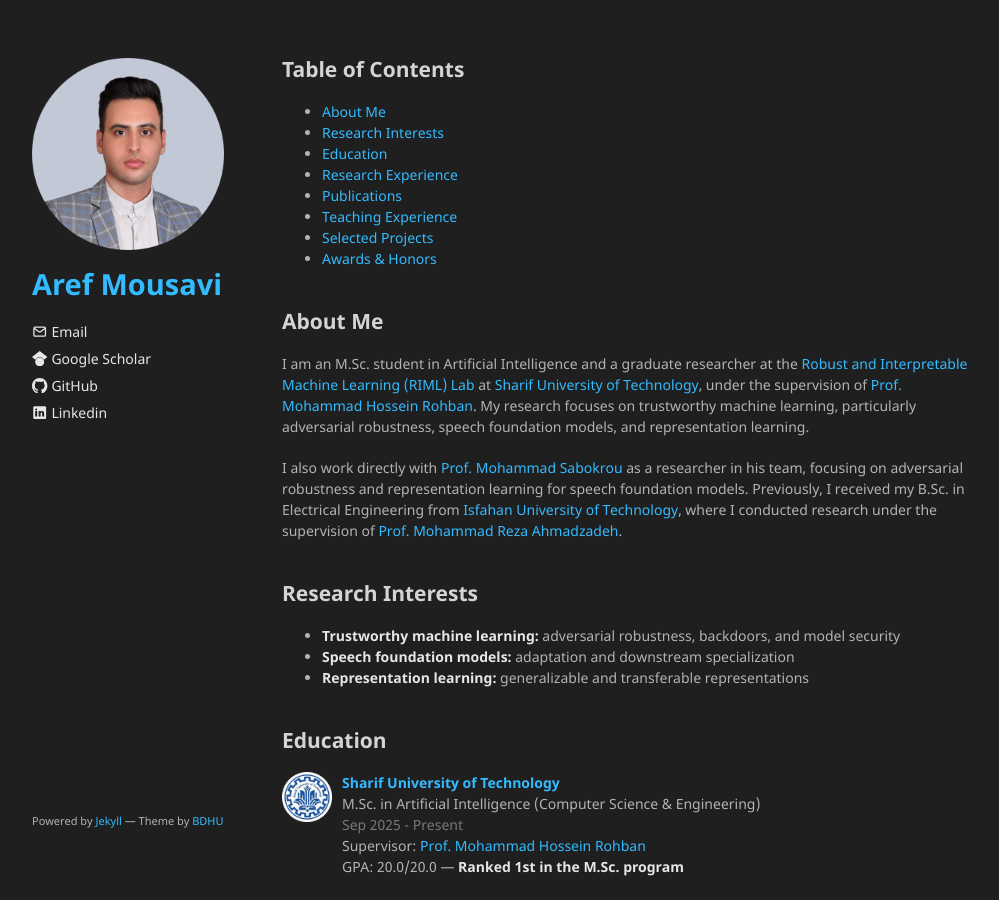
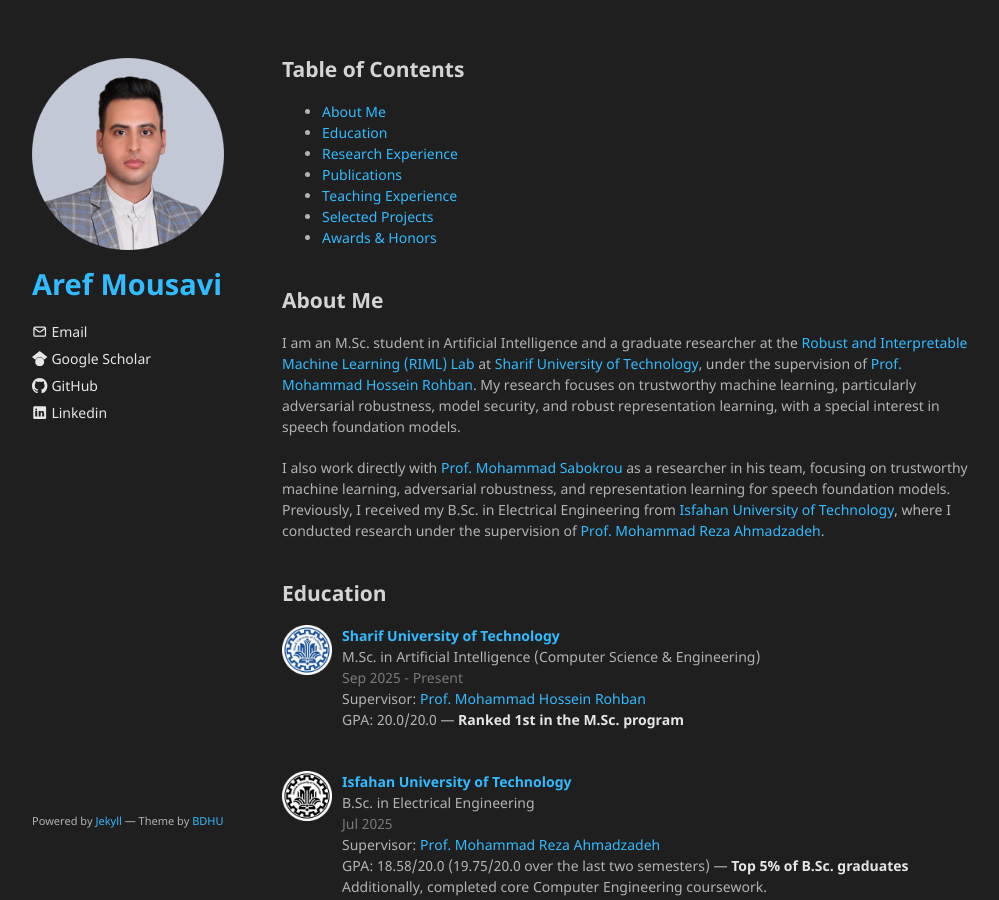
Before and after one commit to arefmousavi/arefmousavi.github.io, a Jekyll site: the page built from index.md, in a window 1280 px wide and 900 px high. Shown: the whole window, without its empty margins (133-1132 px from the left). Built offline with Jekyll 4.4.1, drawn with Linux system fonts in a browser that asks for light colours; the repository's description, which GitHub fills in, is left out; some of the changed text lies outside the part shown.

Commit message:
Update website

```diff
--- a/index.md
+++ b/index.md
@@ -5,7 +5,6 @@ title: Aref Mousavi
 
 ## Table of Contents
 - [About Me](#about-me)
-- [Research Interests](#research-interests)
 - [Education](#education)
 - [Research Experience](#research-experience)
 - [Publications](#publications)
@@ -15,15 +14,9 @@ title: Aref Mousavi
 <br><br>
 
 ## About Me
-I am an M.Sc. student in Artificial Intelligence and a graduate researcher at the <a href="https://www.linkedin.com/company/robust-and-interpretable-machine-learning-lab/" target="_blank">Robust and Interpretable Machine Learning (RIML) Lab</a> at <a href="https://en.sharif.ir/" target="_blank">Sharif University of Technology</a>, under the supervision of <a href="https://scholar.google.com/citations?user=pRyJ6FkAAAAJ&hl=en" target="_blank">Prof. Mohammad Hossein Rohban</a>. My research focuses on trustworthy machine learning, particularly adversarial robustness, speech foundation models, and representation learning.
+I am an M.Sc. student in Artificial Intelligence and a graduate researcher at the <a href="https://www.linkedin.com/company/robust-and-interpretable-machine-learning-lab/" target="_blank">Robust and Interpretable Machine Learning (RIML) Lab</a> at <a href="https://en.sharif.ir/" target="_blank">Sharif University of Technology</a>, under the supervision of <a href="https://scholar.google.com/citations?user=pRyJ6FkAAAAJ&hl=en" target="_blank">Prof. Mohammad Hossein Rohban</a>. My research focuses on trustworthy machine learning, particularly adversarial robustness, model security, and robust representation learning, with a special interest in speech foundation models.
 
-I also work directly with <a href="https://scholar.google.com/citations?hl=en&user=jqHXvT0AAAAJ" target="_blank">Prof. Mohammad Sabokrou</a> as a researcher in his team, focusing on adversarial robustness and representation learning for speech foundation models. Previously, I received my B.Sc. in Electrical Engineering from <a href="https://english.iut.ac.ir/" target="_blank">Isfahan University of Technology</a>, where I conducted research under the supervision of <a href="https://scholar.google.com/citations?user=0TmalsgAAAAJ&hl=en" target="_blank">Prof. Mohammad Reza Ahmadzadeh</a>.
-<br><br>
-
-## Research Interests
-- **Trustworthy machine learning:** adversarial robustness, backdoors, and model security
-- **Speech foundation models:** adaptation and downstream specialization
-- **Representation learning:** generalizable and transferable representations
+I also work directly with <a href="https://scholar.google.com/citations?hl=en&user=jqHXvT0AAAAJ" target="_blank">Prof. Mohammad Sabokrou</a> as a researcher in his team, focusing on trustworthy machine learning, adversarial robustness, and representation learning for speech foundation models. Previously, I received my B.Sc. in Electrical Engineering from <a href="https://english.iut.ac.ir/" target="_blank">Isfahan University of Technology</a>, where I conducted research under the supervision of <a href="https://scholar.google.com/citations?user=0TmalsgAAAAJ&hl=en" target="_blank">Prof. Mohammad Reza Ahmadzadeh</a>.
 <br><br>
 
 ## Education
@@ -143,6 +136,10 @@ Performed targeted FGSM, momentum PGD, and C&W attacks on images to manipulate t
 <strong><a href="https://github.com/arefmousavi/EffiColorizer" target="_blank">EffiColorizer: An Efficient Image Colorization Framework for Low-Power Devices</a></strong>
 Developed an efficient image colorization framework using a spectrally normalized GAN with an EfficientNet-B3 encoder integrated into a U-Net generator and a hybrid training strategy, achieving a **2.4× improvement in FID** while requiring approximately **10.8× fewer FLOPs** than the baseline.
 
+<img src="./assets/img/projects/SmartFactoryLine.jpg" alt="SmartFactoryLine Thumbnail" style="width:100%; height:auto; opacity:0.90;">
+<strong><a href="https://github.com/arefmousavi/SmartFactoryLine" target="_blank">SmartFactoryLine: Simulation-Based Industrial Automation and Control</a></strong>
+Developed a simulated smart factory line using Siemens PLC control (TIA Portal), Factory I/O, and an OPC-connected Ignition HMI, integrating modular production-line automation, real-time monitoring, and closed-loop liquid-level regulation with alarms and automatic recovery.
+
 <img src="./assets/img/projects/QuadraArm.jpg" alt="QuadraArm Thumbnail" style="width:100%; height:auto; opacity:0.90;">
 <strong><a href="https://github.com/arefmousavi/QuadraArm" target="_blank">QuadraArm: A 4-DOF Robotic Arm Platform from Hardware Design to Motion Planning</a></strong>
 Developed a complete 4-DOF robotic arm platform spanning hardware design and analysis, forward and inverse kinematics, velocity kinematics, trajectory planning, and motion imitation via demonstration.
```
Also changed, not shown: assets/img/projects/SmartFactoryLine.jpg (added).
